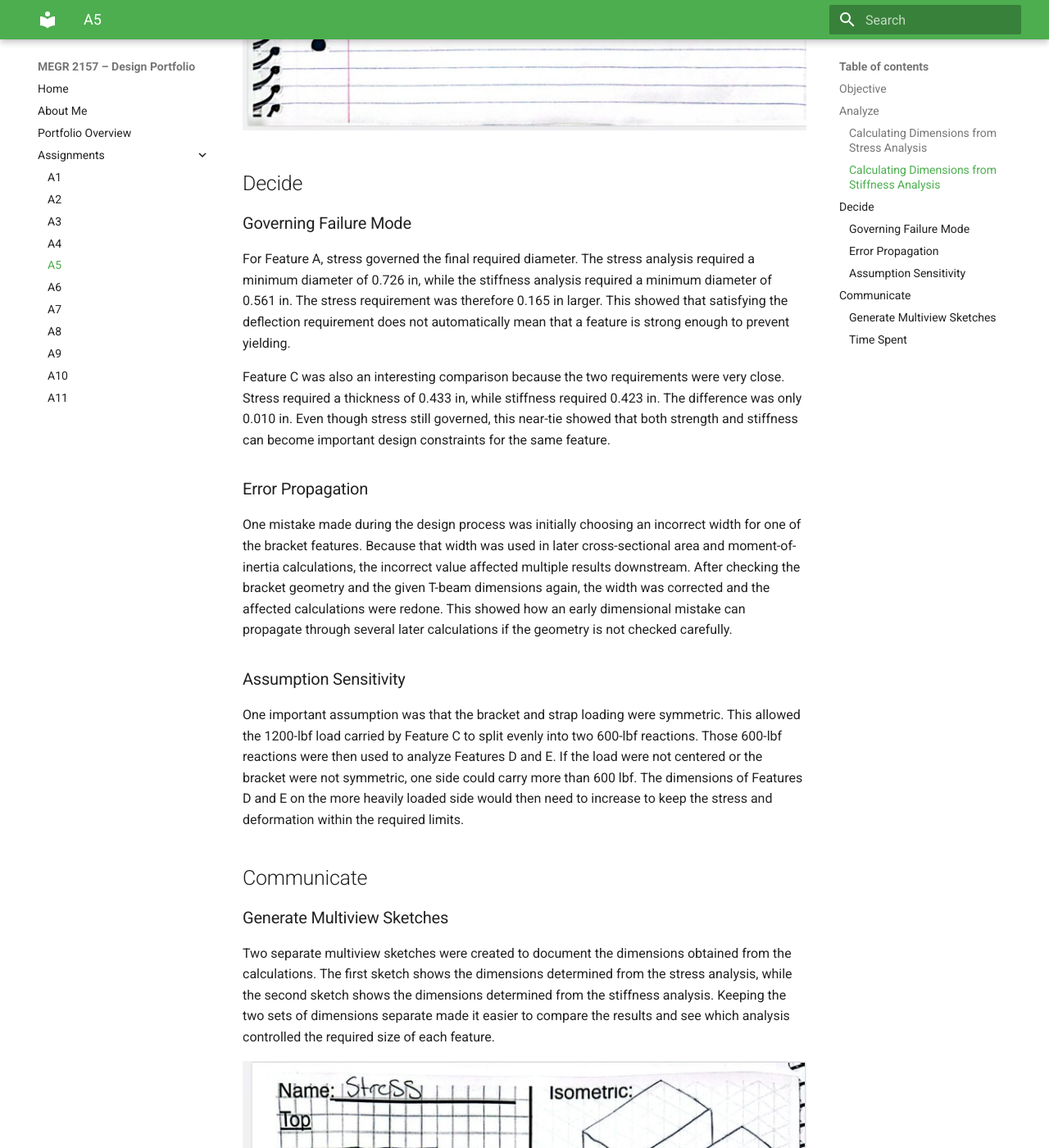
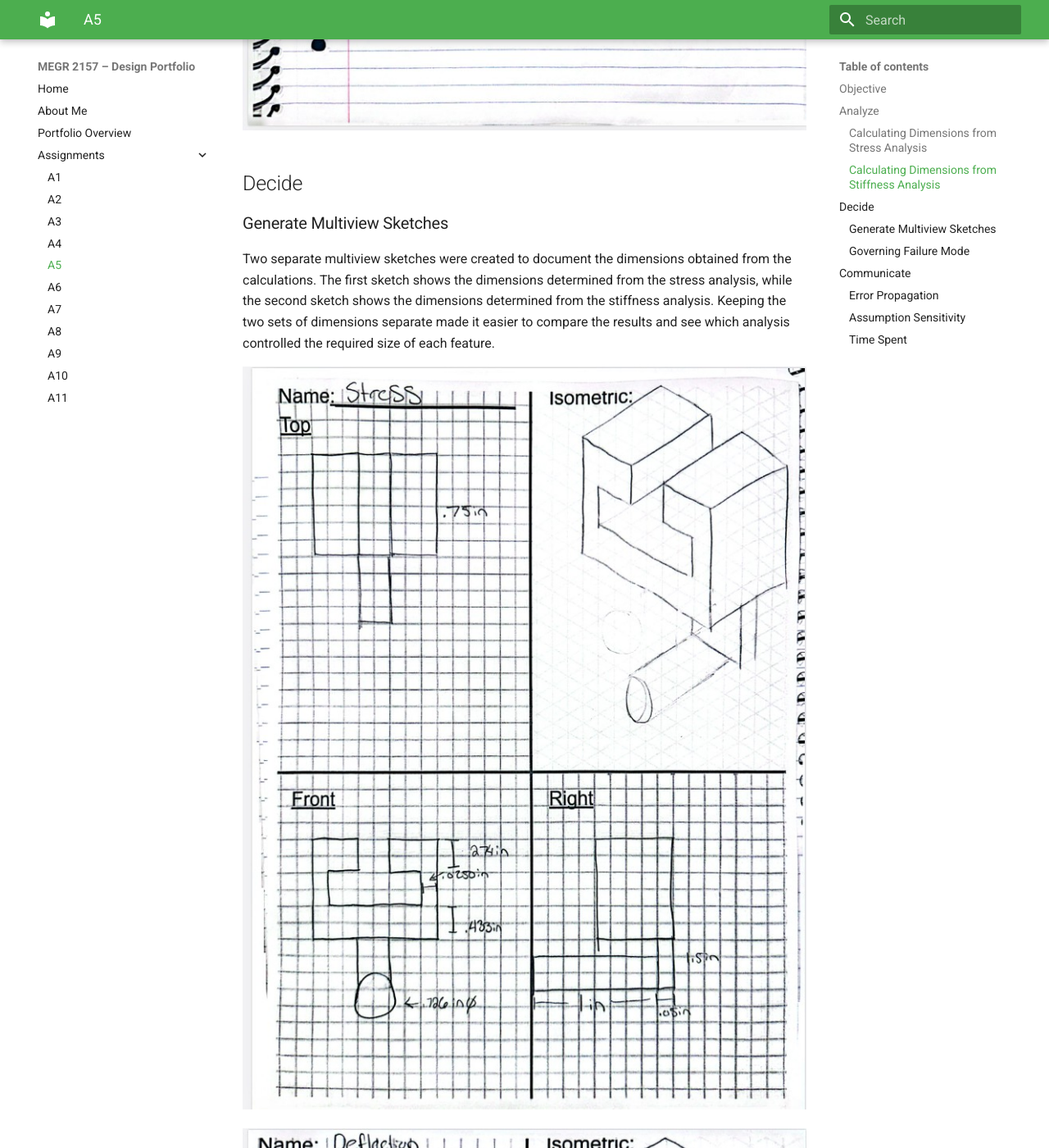
Before and after one commit to rgardn14-max/megr2157-portfolio, an MkDocs documentation site: the page built from docs/assignments/A05/index.md, in a window 1280 px wide and 1400 px high, scrolled down 10365 px. Shown: the whole window at 82% size. Built offline with MkDocs 1.6.1 and Material for MkDocs 9.7.7, drawn with Linux system fonts in a browser that asks for light colours.

Commit message:
Update index.md

```diff
--- a/docs/assignments/A05/index.md
+++ b/docs/assignments/A05/index.md
@@ -43,12 +43,20 @@ Feature A was analyzed as a cantilever beam using the cantilever end-load deflec
 ![Stiffness Calculation - Feature E](HandCalc10.jpg)
 
 ## Decide
+### Generate Multiview Sketches
 
+Two separate multiview sketches were created to document the dimensions obtained from the calculations. The first sketch shows the dimensions determined from the stress analysis, while the second sketch shows the dimensions determined from the stiffness analysis. Keeping the two sets of dimensions separate made it easier to compare the results and see which analysis controlled the required size of each feature.
+
+![Stress Analysis Multiview Sketch](Stress.jpg)
+
+![Deflection Analysis Multiview Sketch](Deflection.jpg)
 ### Governing Failure Mode
 
 For Feature A, stress governed the final required diameter. The stress analysis required a minimum diameter of 0.726 in, while the stiffness analysis required a minimum diameter of 0.561 in. The stress requirement was therefore 0.165 in larger. This showed that satisfying the deflection requirement does not automatically mean that a feature is strong enough to prevent yielding.
 
 Feature C was also an interesting comparison because the two requirements were very close. Stress required a thickness of 0.433 in, while stiffness required 0.423 in. The difference was only 0.010 in. Even though stress still governed, this near-tie showed that both strength and stiffness can become important design constraints for the same feature.
+
+## Communicate
 
 ### Error Propagation
 
@@ -58,15 +66,6 @@ One mistake made during the design process was initially choosing an incorrect w
 
 One important assumption was that the bracket and strap loading were symmetric. This allowed the 1200-lbf load carried by Feature C to split evenly into two 600-lbf reactions. Those 600-lbf reactions were then used to analyze Features D and E. If the load were not centered or the bracket were not symmetric, one side could carry more than 600 lbf. The dimensions of Features D and E on the more heavily loaded side would then need to increase to keep the stress and deformation within the required limits.
 
-## Communicate
-
-### Generate Multiview Sketches
-
-Two separate multiview sketches were created to document the dimensions obtained from the calculations. The first sketch shows the dimensions determined from the stress analysis, while the second sketch shows the dimensions determined from the stiffness analysis. Keeping the two sets of dimensions separate made it easier to compare the results and see which analysis controlled the required size of each feature.
-
-![Stress Analysis Multiview Sketch](Stress.jpg)
-
-![Deflection Analysis Multiview Sketch](Deflection.jpg)
 
 ### Time Spent
 
```
